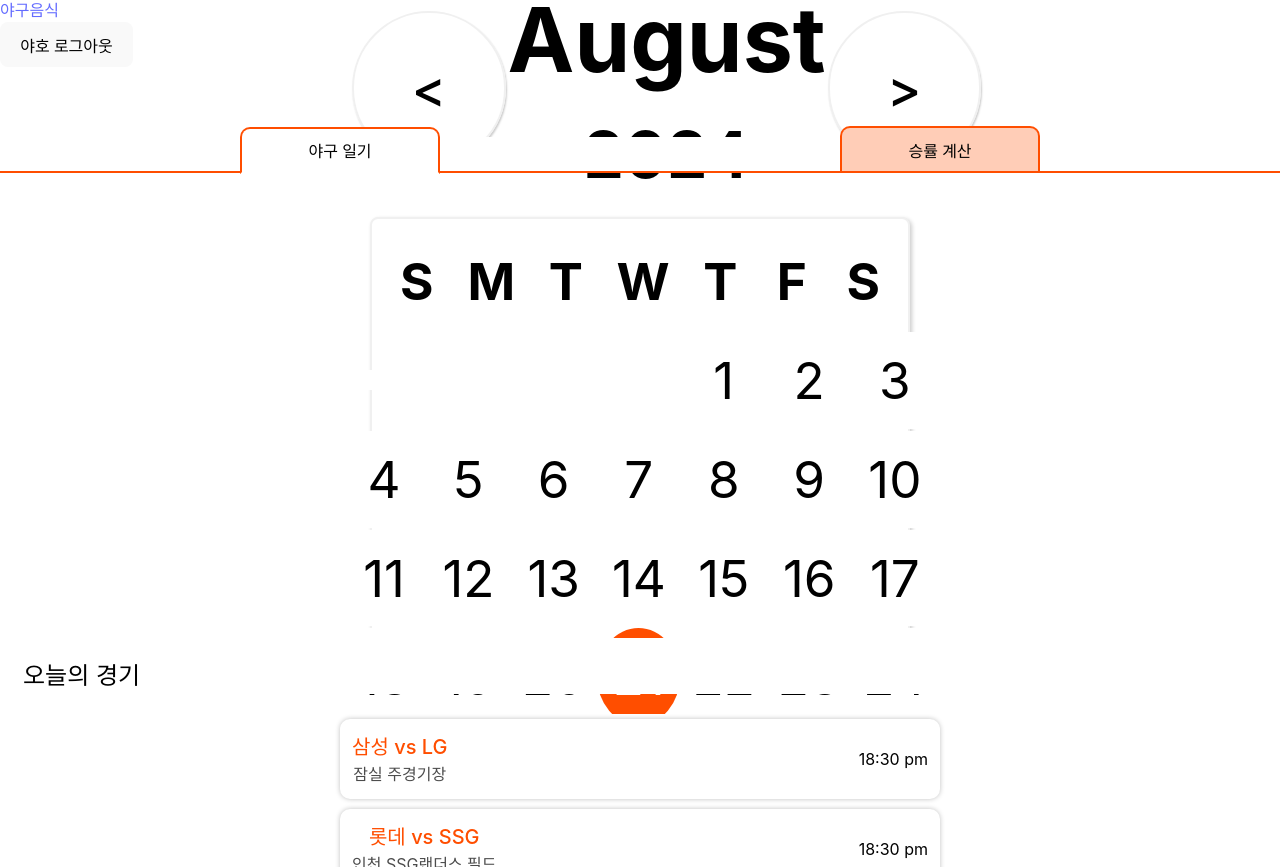
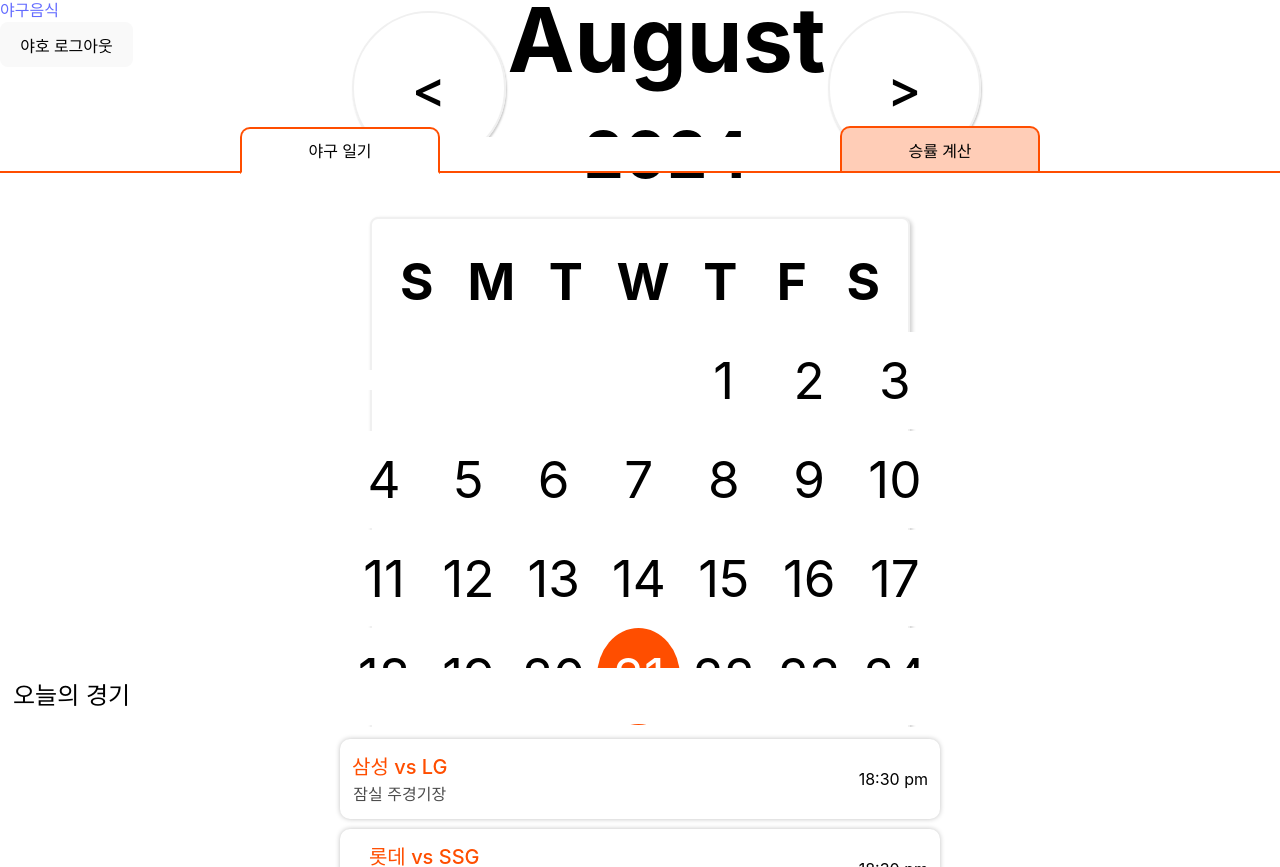
Before and after one commit to YahoProject/Yaho_FrontEnd, a React (Vite) app: page /calendar in a window 1280 px wide. Shown: the part 290-1157 px from the top of the page. Built offline with nearby package versions, Linux system fonts and the light colour scheme; no server answers; the HTML template or start-up script is replaced by a standard one.

Commit message:
Update TodayGame.css

```diff
--- a/src/styles/TodayGame.css
+++ b/src/styles/TodayGame.css
@@ -3,9 +3,10 @@
     width: 100%;
     height:7vh;
     background-color: white;
-    padding: 10px;
+    padding: 0;
     box-sizing: border-box;
     position: relative;
+    margin-top:30px;
 }
 
 .today-game-title {
```
